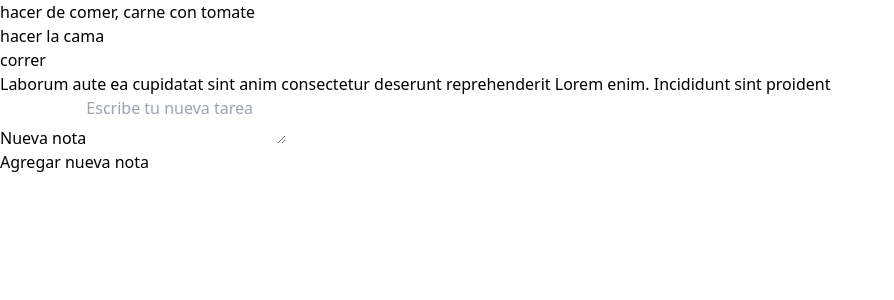
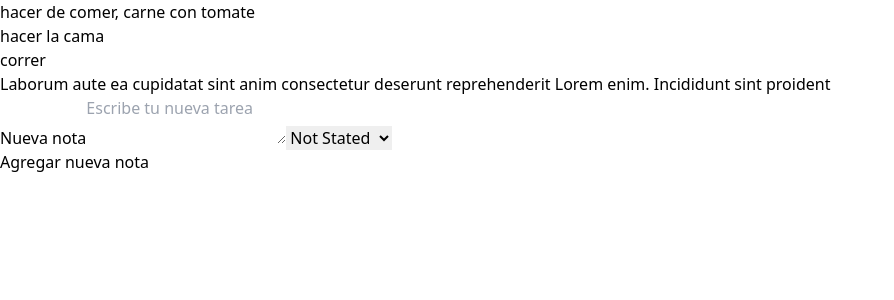
Before and after one commit to Lopez089/DevKanbas, a React (Vite) app: page / in a window 1280 px wide. Both pictures are taken after a click on the button "Nueva nota". Shown: the top 300 px of the page, without its empty margins (0-894 px from the left). Built offline with nearby package versions, Linux system fonts and the light colour scheme.

Commit message:
crear el elect para selecionar el estado de la notas

```diff
--- a/src/containers/containerTask.tsx
+++ b/src/containers/containerTask.tsx
@@ -3,42 +3,42 @@ import { Button } from '../components/button'
 import { Card } from '../components/card'
 import { ChangeEvent, FormEvent, useId } from "react"
 
-type oldState = {
-  oldState: task[]
+interface containerTask {
+  tasks: task[]
+  newTask: undefined | task
+  setNewTask: (arg0: task | undefined) => void
+  setTask: (oldState: task[]) => void
 }
 
-type setNewTask = {
-  arg: boolean | task
-}
-interface containerTask {
-  tasks: task[]
-  newTask: boolean | task[]
-  setNewTask: (task: setNewTask) => boolean | task[]
-  setTask: (oldState: oldState) => task[]
-}
-
-
-
 export const ContainerTask = ({ tasks, newTask, setNewTask, setTask }: containerTask): JSX.Element => {
+  const id = useId()
 
   const handleNewTask = () => {
-    setNewTask(true)
+    setNewTask({
+      id: '',
+      task: '',
+      state: 'not stated'
+    })
   }
 
-  const id = useId()
+  const handleOnChange = (e: ChangeEvent<HTMLInputElement | HTMLTextAreaElement | HTMLSelectElement>) => {
+    if (!newTask) return;
 
-  const handleOnChange = (e: ChangeEvent<HTMLTextAreaElement>) => {
     setNewTask({
-      task: e.target.value,
+      ...newTask,
+      [e.target.name]: e.target.value,
       id: id
     })
   }
 
   const handleOnSubmit = (e: FormEvent) => {
     e.preventDefault()
-    setTask(oldState => [...oldState, newTask])
-    setNewTask(false)
+    if (newTask) {
+      setTask([...tasks, newTask])
+      setNewTask(undefined)
+    }
   }
+
   return (
     <div className='grid gap-4 p-8 bg-slate-100 max-w-fit'>
       {
@@ -56,7 +56,13 @@ export const ContainerTask = ({ tasks, newTask, setNewTask, setTask }: container
           (<Card>
             <form className="flex flex-col gap-4" onSubmit={(e) => handleOnSubmit(e)}>
               <label>Nueva nota</label>
-              <textarea className="p-2" onChange={(e) => handleOnChange(e)} placeholder="Escribe tu nueva tarea"></textarea>
+              <textarea className="p-2 rounded-lg" name='task' onChange={(e) => handleOnChange(e)} placeholder="Escribe tu nueva tarea"></textarea>
+              <select name='state' className="p-2 rounded-lg" onChange={(e) => { handleOnChange(e) }}>
+                <option value="not stated" key="not stated">Not Stated</option>
+                <option value="in progress" key="in progress">In Progress</option>
+                <option value="done" key="done">Done</option>
+                <option value="archived" key="archived">Archived</option>
+              </select>
               <div className="grid">
                 <Button type='submit'>Agregar nueva nota</Button>
               </div>
```
